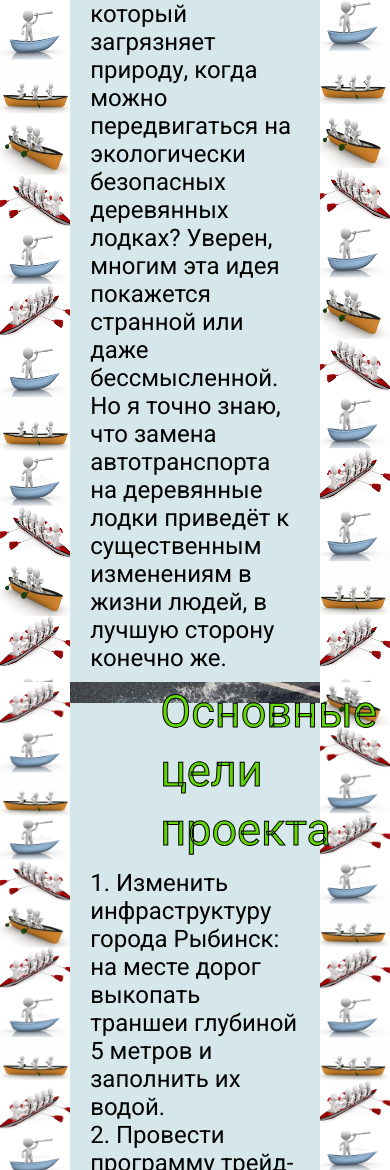
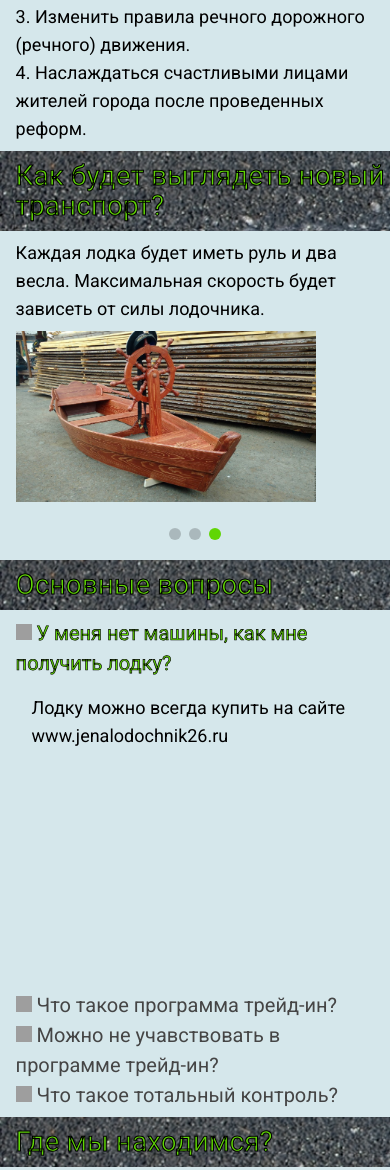
Before and after one commit to Jeko26/innovations.github.io, a plain HTML site: page index.html in a window 390 px wide. Shown: the part 830-2000 px from the top of the page. Drawn offline with nearby package versions, Linux system fonts and the light colour scheme; grey boxes are pictures that could not be loaded.

Commit message:
Add files via upload

```diff
--- a/css/media.css
+++ b/css/media.css
@@ -4,4 +4,211 @@ section {
     overflow: hidden;
 }
 
-@media (max-width: 1320px) {}
+@media (max-width: 1320px) {
+    .simple-text {
+        font-size: 20px;
+    }
+
+    .main-medium-heading {
+        font-size: 30px;
+        padding-left: 8%;
+    }
+
+    .main-small-heading {
+        font-size: 25px;
+    }
+
+    .container {
+        margin: 0 12%;
+        background-color: #D5E7EB;
+    }
+
+    .header, section, .footer {
+        background: url(../image/mini-back.png);
+        background-repeat: no-repeat;
+        background-size: 100%;
+        background-attachment: fixed;
+        background-position: initial;
+    }
+
+    .header__title {
+        font-size: 50px;
+        padding: 10px 0;
+    }
+
+    .swiper__image {
+        width: 500px;
+    }
+
+    .swiper-wrapper {
+        width: 100%;
+    }
+
+    .footer__logo {
+        width: 200px;
+    }
+
+}
+
+@media (max-width: 1000px) {
+    .mini-container {
+        padding: 2% 4%;
+    }
+
+    .main-medium-heading {
+        font-size: 30px;
+        padding-left: 4%;
+    }
+
+    .swiper__image {
+        width: 450px;
+    }
+
+    .swiper-wrapper {
+        margin: 0 10%;
+        margin-bottom: 30px;
+    }
+
+    .swiper__container {
+        padding-bottom: 30px;
+    }
+
+    .map__descr {
+        margin-bottom: 30px;
+    }
+
+    .footer__custom-text {
+        padding-left: 100px;
+    }
+}
+
+@media (max-width: 800px) {
+    .simple-text {
+        font-size: 18px;
+    }
+
+    .main-medium-heading {
+        font-size: 24px;
+        line-height: 30px;
+    }
+
+    .main-small-heading {
+        font-size: 20px;
+    }
+
+    .header__title {
+        font-size: 40px;
+        line-height: 60px;
+    }
+
+    .swiper-wrapper {
+        margin: 0 4%;
+        margin-bottom: 20px;
+    }
+
+    .ui-accordion .ui-accordion-header {
+        font-size: 20px;
+    }
+
+    .map__descr, .result__descr {
+        margin-bottom: 20px;
+    }
+
+    .footer__custom-text {
+        padding-left: 80px;
+        width: 250px;
+    }
+
+    .footer__logo {
+        width: 150px;
+    }
+}
+
+@media (max-width: 640px) {
+    .header__title {
+        line-height: 50px;
+    }
+
+    .why__box, .swiper__box {
+        background: none;
+    }
+
+    .why__title, .swiper__title {
+        background: url(../image/Rectangle\ 1.png);
+        background-repeat: no-repeat;
+        background-size: 200%;
+    }
+
+    .swiper__image {
+        width: 300px;
+    }
+
+    .swiper-pagination-bullet {
+        width: 12px;
+        height: 12px;
+    }
+
+    .swiper__container {
+        padding-bottom: 15px;
+    }
+
+    .ui-accordion .ui-accordion-header {
+        margin: 0;
+        padding: 0;
+    }
+
+    .questions__mini-title {
+        line-height: 30px;
+    }
+
+    .map {
+        height: 300px;
+    }
+
+    .map__descr, .result__descr {
+        margin-bottom: 10px;
+    }
+
+    .footer__custom-text {
+        padding-left: 50px;
+        width: 200px;
+    }
+
+    .footer__logo {
+        width: 50px;
+    }
+
+    .footer__mini-container {
+        align-items: flex-start;
+    }
+}
+
+@media (max-width: 440px) {
+    .header, section, .footer {
+        background: 0;
+    }
+
+    .container {
+        margin: 0;
+    }
+
+    .ui-accordion .ui-accordion-content {
+        padding: 1em 1em;
+        border-top: 0;
+        overflow: auto;
+    }
+
+    .main-medium-heading {
+        padding: 10px 0;
+        padding-left: 4%;
+        font-size: 28px;
+    }
+
+    .box {
+        background-size: inherit;
+    }
+
+    .why__title, .swiper__title {
+        background-size: inherit;
+    }
+}
--- a/css/style.css
+++ b/css/style.css
@@ -40,7 +40,7 @@ body {
     font-size: 45px;
     line-height: 59px;
     color: #60D604;
-    margin-left: 90px;
+    padding-left: 90px;
     -webkit-text-stroke-width: 1px;
     -webkit-text-stroke-color: black;
 }
--- a/index.html
+++ b/index.html
@@ -88,9 +88,15 @@
           зависеть от силы лодочника.
         </p>
         <div class="swiper-wrapper">
-          <div class="swiper-slide"><img src="image/dl.png" alt="" /></div>
-          <div class="swiper-slide"><img src="image/dl2 1.png" alt="" /></div>
-          <div class="swiper-slide"><img src="image/dl3 1.png" alt="" /></div>
+          <div class="swiper-slide">
+            <img src="image/dl.png" class="swiper__image" alt="" />
+          </div>
+          <div class="swiper-slide">
+            <img src="image/dl2 1.png" class="swiper__image" alt="" />
+          </div>
+          <div class="swiper-slide">
+            <img src="image/dl3 1.png" class="swiper__image" alt="" />
+          </div>
         </div>
         <div class="swiper-pagination"></div>
       </div>
--- a/js/script.js
+++ b/js/script.js
@@ -40,5 +40,4 @@ var swiper = new Swiper(".swiper__container", {
 
     myMap.geoObjects
         .add(myPlacemark)
-        .add(myPlacemarkWithContent);
 });
```
Also changed, not shown: image/mini-back.png (added).
